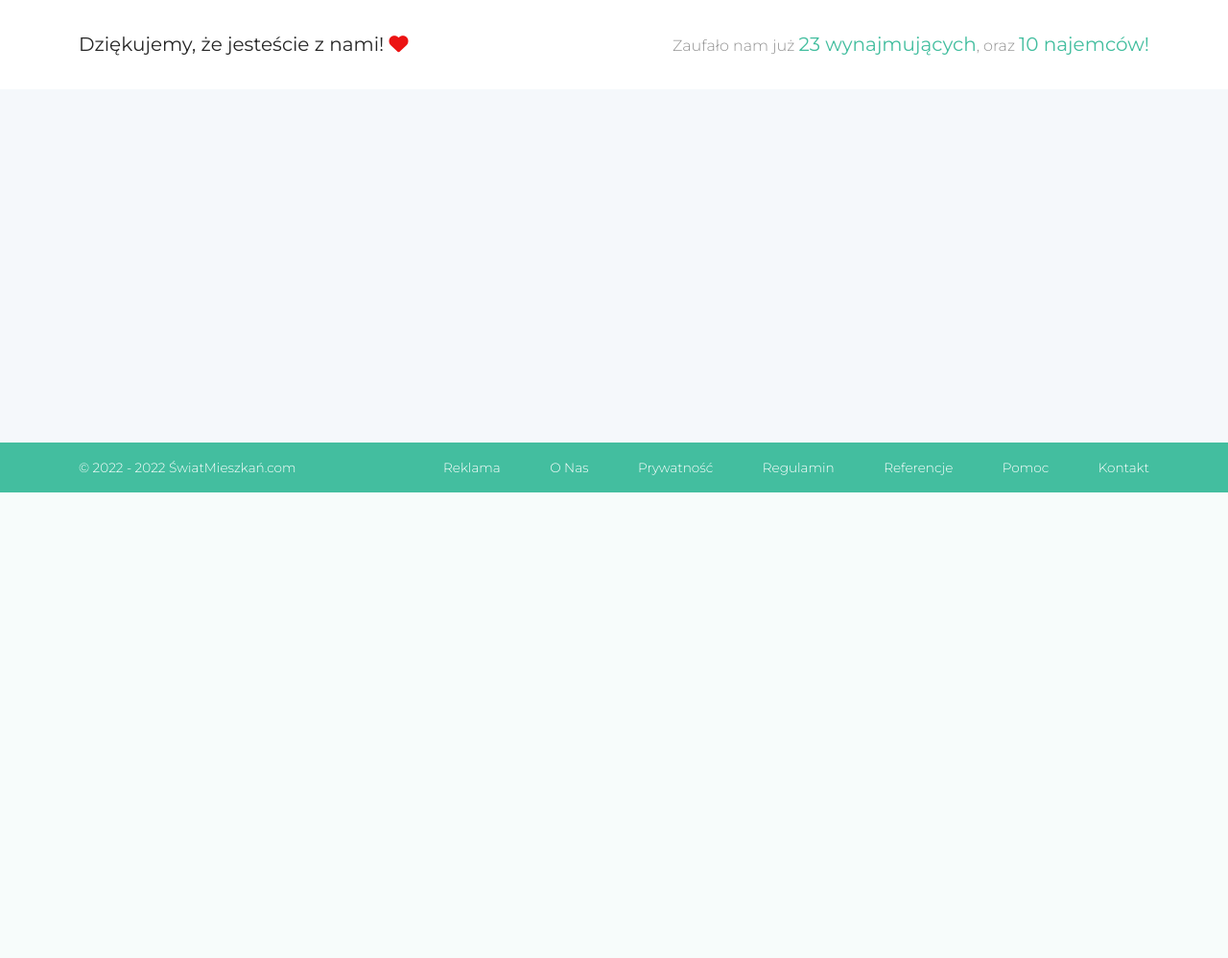
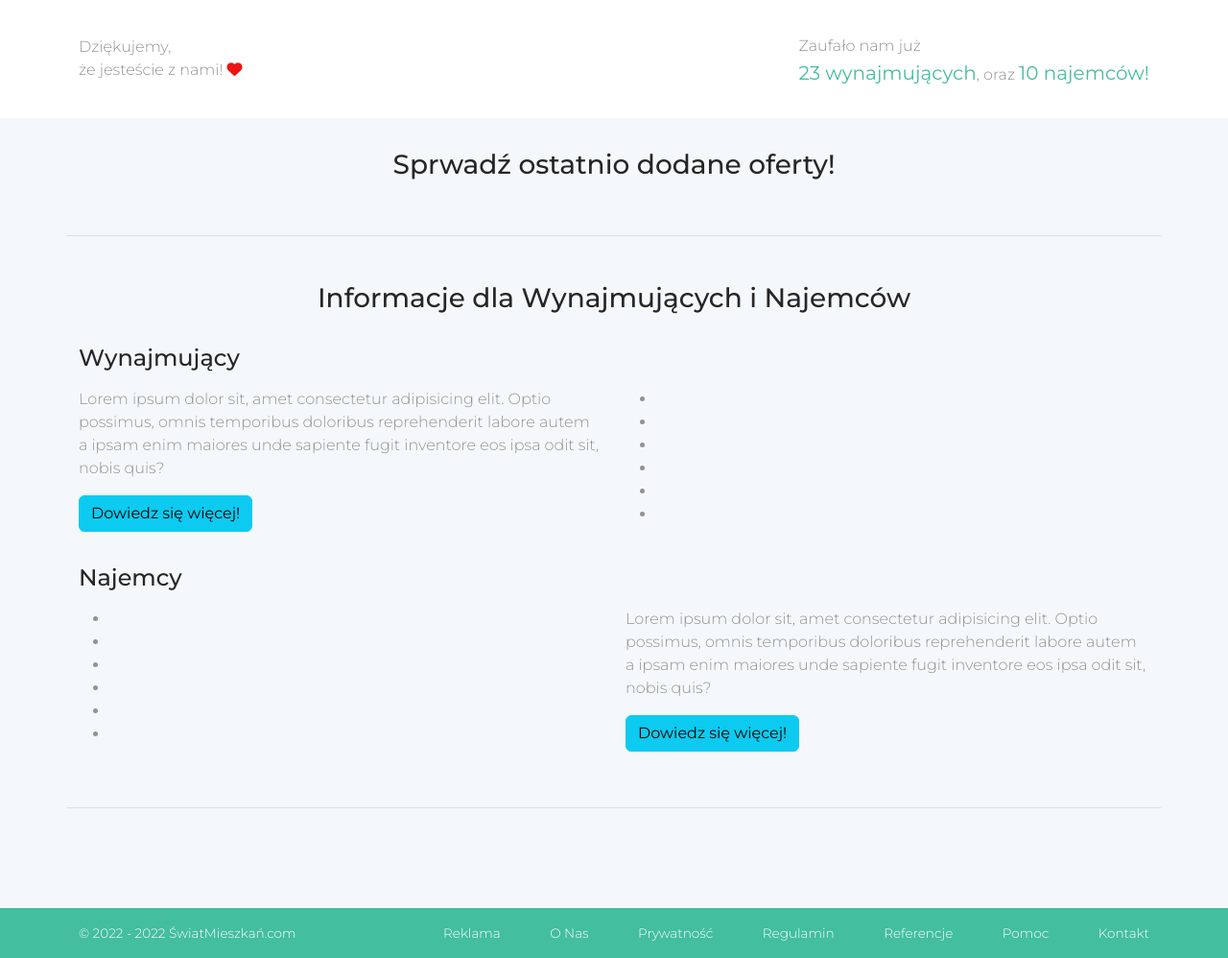
Before and after one commit to KarolSliwka/swiatmieszkan, a Django app: page / in a window 1280 px wide. Shown: the part 467-1465 px from the top of the page at 96% size. Before the commit the page ends 980 px from the top, so only its background shows below. Run offline with Django 3.2, Linux system fonts and the light colour scheme; some libraries are stand-ins or nearby versions.

Commit message:
Information section added, unwanted code removed

```diff
--- a/home/templates/home/home.html
+++ b/home/templates/home/home.html
@@ -10,8 +10,8 @@
 <section class="sec-search justify-content-center">
     <img src="{{MEDIA_URL}}images/home/top-background.jpg" alt="">
     <div class="white-box">
-        <h2>Wynajmij mieszkanie tam gdzie chcesz..</h2>
-        <p class="">Wybierz miasto, mieszkanie i umów wizytę!</p>
+        <h2>Wynajmij mieszkanie tam gdzie chcesz!</h2>
+        <p class="">Wybierz miasto, mieszkanie i umów wizytę.</p>
         <p></p>
         <form action="#" method="GET">
             <div class="form-group">
@@ -28,8 +28,10 @@
 <section class="sec-counter">
     <!-- Number of listed/rented flats, tenats and landlords -->
     <div class="container d-flex align-items-center justify-content-between">
-        <h2 class="m-0">Dziękujemy, że jesteście z nami! <i class="fas fa-heart"></i></h2>
-        <p class="m-0">Zaufało nam już <span id="counter-tenants">23</span><span> wynajmujących</span>, oraz
+        <p class="m-0">Dziękujemy,<br class="text-break"> że jesteście z nami! <i class="fas fa-heart"></i></p>
+        <p class="m-0">Zaufało nam już <span id="counter-tenants"><br class="text-break">23</span><span>
+                wynajmujących</span>,
+            <br class="d-xs-block d-sm-none d-md-none d-lg-none d-xl-none d-xxl-none"> oraz
             <span id="counter-landlords">10</span><span> najemców!</span>
         </p>
     </div>
@@ -37,38 +39,64 @@
 <!-- Latest listed flats -->
 <section class="sec-last-listed">
     <div class="container">
+        <h3 class="text-center">Sprwadź ostatnio dodane oferty!</h3>
 
     </div>
 </section>
-<!-- Adviertisment section -->
-<section class="adverts">
+<hr class="container">
+<!-- Landlord & Tenants information -->
+<section class="sec-information">
     <div class="container">
+        <h3 class="text-center">Informacje dla Wynajmujących i Najemców</h3>
         <div class="row">
-            <div class="col-12 col-sm-6 col-md-6 col-lg-6 col-xl-6 col-xxl 6">
-                <a href="http://" class="advert-link" rel="noreferer,noopener,nofollow" target="_blank">
-                    <img src="" alt="">
-                </a>
+            <div id="landlords" class="col-12 mt-4">
+                <h4 class="text-start">Wynajmujący</h4>
+                <div class="row mt-3">
+                    <div class="col-12 col-sm-12 col-md-6 col-lg-6 col-xl-6 col-xxl-6">
+                        <p>Lorem ipsum dolor sit, amet
+                            consectetur adipisicing elit. Optio possimus, omnis
+                            temporibus doloribus reprehenderit labore autem a ipsam enim maiores unde sapiente fugit
+                            inventore eos ipsa odit sit, nobis quis?</p>
+                        <a href="{% url 'landlords' %}" class="btn btn-info">Dowiedz się więcej!</a>
+                    </div>
+                    <div class="col-12 col-sm-12 col-md-6 col-lg-6 col-xl-6 col-xxl-6">
+                        <ul>
+                            <li></li>
+                            <li></li>
+                            <li></li>
+                            <li></li>
+                            <li></li>
+                            <li></li>
+                        </ul>
+                    </div>
+                </div>
             </div>
-            <div class="col-12 col-sm-6 col-md-6 col-lg-6 col-xl-6 col-xxl 6">
-                <a href="http://" class="advert-link" rel="noreferer,noopener,nofollow" target="_blank">
-                    <img src="" alt="">
-                </a>
+            <div id="tenants" class="col-12 mt-4">
+                <h4 class="text-start">Najemcy</h4>
+                <div class="row mt-3">
+                    <div class="col-12 col-sm-12 col-md-6 col-lg-6 col-xl-6 col-xxl-6 order-last">
+                        <p>Lorem ipsum dolor sit, amet
+                            consectetur adipisicing elit. Optio possimus, omnis
+                            temporibus doloribus reprehenderit labore autem a ipsam enim maiores unde sapiente fugit
+                            inventore eos ipsa odit sit, nobis quis?</p>
+                        <a href="{% url 'tenants' %}" class="btn btn-info">Dowiedz się więcej!</a>
+                    </div>
+                    <div class="col-12 col-sm-12 col-md-6 col-lg-6 col-xl-6 col-xxl-6 order-first">
+                        <ul>
+                            <li></li>
+                            <li></li>
+                            <li></li>
+                            <li></li>
+                            <li></li>
+                            <li></li>
+                        </ul>
+                    </div>
+                </div>
             </div>
         </div>
     </div>
 </section>
-<!-- Landlord information -->
-<section class="sec-landlords">
-    <div class="container">
-
-    </div>
-</section>
-<!-- Tenant information -->
-<section class="sec-tenats">
-    <div class="container">
-
-    </div>
-</section>
+<hr class="container">
 <!-- Adviertisment section - logotypes -->
 <section class="adverts">
     <div class="container">
```
